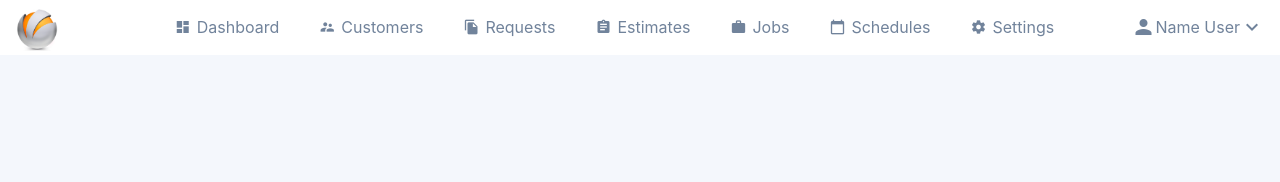
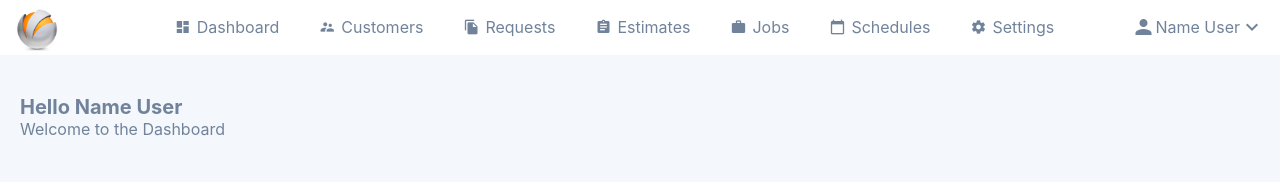
Before and after one commit to vgomes333/dashboard, a website: page src/index.html in a window 1280 px wide. Drawn offline with Linux system fonts and the light colour scheme.

Commit message:
Inserido saudação ao usuário no principal content

```diff
--- a/src/css/components/_dropdown.scss
+++ b/src/css/components/_dropdown.scss
@@ -19,7 +19,10 @@
 }
 
 /* Change color of dropdown links on hover */
-.dropdown-content a:hover {background-color: #ddd}
+.dropdown-content a:hover {
+    background-color: #ddd;
+    transition: 0.3s;
+}
 
 /* Show the dropdown menu (use JS to add this class to the .dropdown-content container when the user clicks on the dropdown button) */
 .showDropdown {
--- a/src/css/layouts/_body.scss
+++ b/src/css/layouts/_body.scss
@@ -3,3 +3,19 @@
     width: 100%;
     min-height: 91vh;
 }
+
+.saudacao{
+    display: flex;
+    flex-direction: column;
+    padding: 40px 20px;
+
+    &-hello-user{
+        font-size: 20px;
+        font-weight: 700;
+        color: $cinza-padrao;
+    }
+
+    &-welcome-user{
+        color: $cinza-padrao;
+    }
+}
--- a/src/css/layouts/_header.scss
+++ b/src/css/layouts/_header.scss
@@ -37,6 +37,7 @@
             &:hover{
                 color: $laranja-multe;
                 border-bottom: 3px solid $laranja-multe;
+                transition: 0.2s;
             }
         }
     }
--- a/src/index.html
+++ b/src/index.html
@@ -64,7 +64,10 @@
     </header>
 
     <main class="principal-content">
-
+        <div class="saudacao">
+            <span class="saudacao-hello-user">Hello Name User</span>
+            <span class="saudacao-welcome-user">Welcome to the Dashboard</span>
+        </div>
     </main>
     <script src="js/dropdown.js"></script>
 </body>
```
Also changed, not shown: src/css/main.css.
